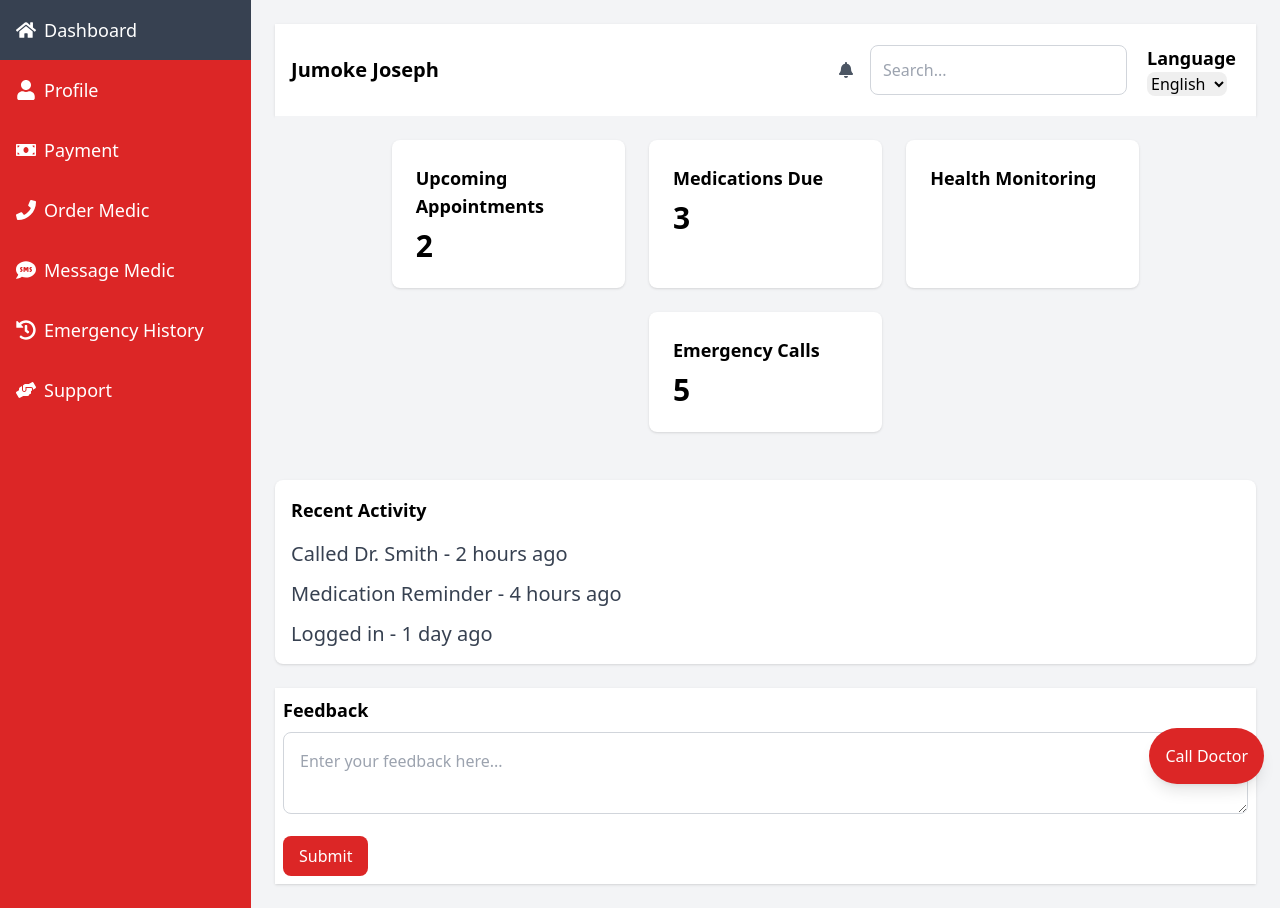
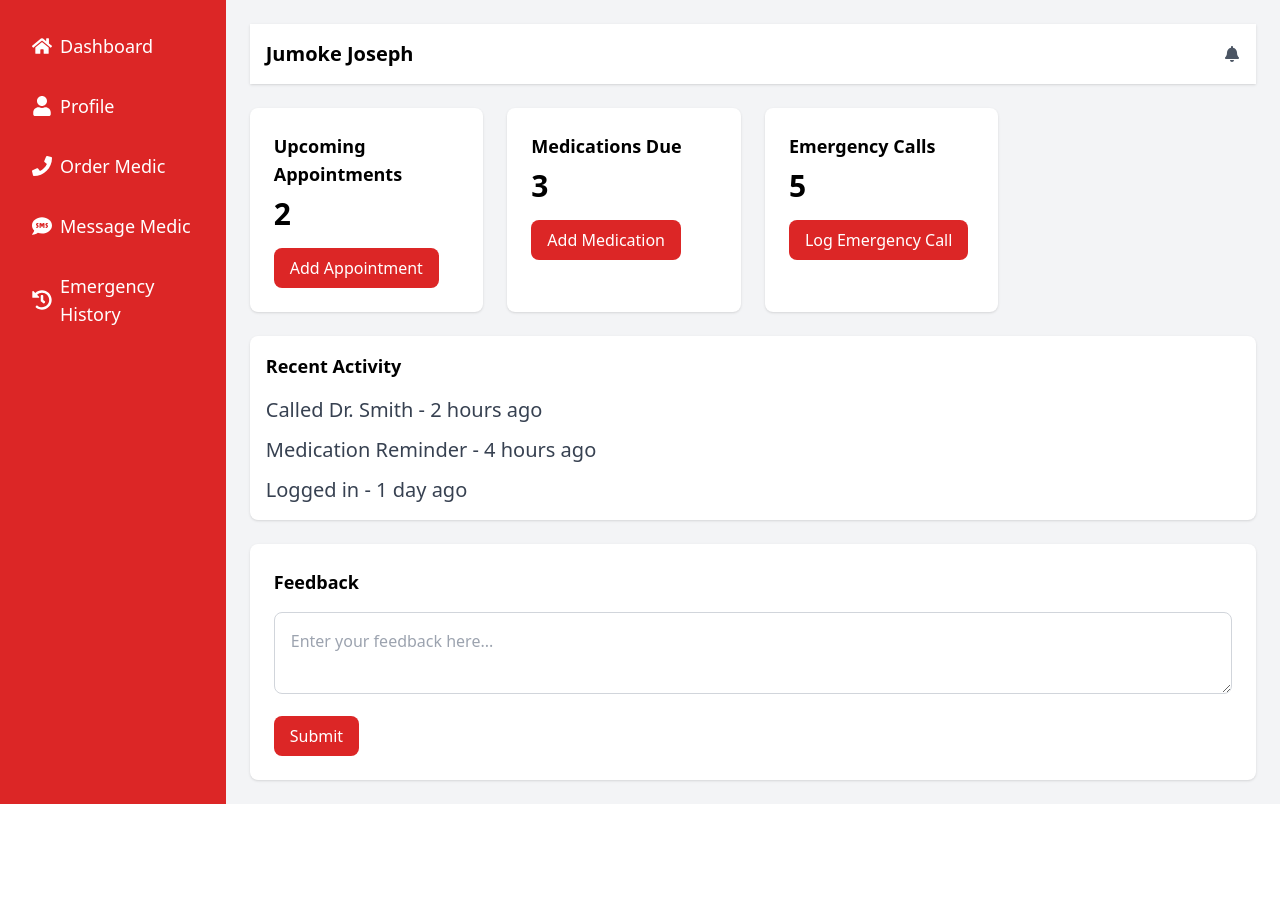
Before and after one commit to Izunna-24/emerghelp-frontend, a React (Create React App) app: page /dashboard in a window 1280 px wide. After the commit the page ends 804 px from the top, so only its background shows below. Built offline with nearby package versions, Linux system fonts and the light colour scheme.

Commit message:
added navbar

```diff
--- a/src/component/pages/accept request/AcceptOrder.jsx
+++ b/src/component/pages/accept request/AcceptOrder.jsx
@@ -1,26 +1,35 @@
-import React, { useState } from 'react';
+import React, { useState, useEffect } from 'react';
 import { motion } from 'framer-motion';
 import { MapContainer, TileLayer, Marker, Popup } from 'react-leaflet';
 import L from 'leaflet';
 
 const incomingOrder = {
-    id: 1,
-    description: 'Patient with chest pain',
-    userId: 123,
-    location: 'Remote Area',
-    distance: 35, // Distance from medic in km
-    coordinates: [3.377417, 6.506125] // Patient's coordinates
+    description: '13 years old male having seizure',
+    location: '314, Sabo Yaba',
+    distance: 10, // Distance from medic in km
+    coordinates: [6.506125, 3.377417] // Patient's coordinates
 };
 
 const AcceptOrderPage = () => {
     const [order, setOrder] = useState(incomingOrder);
     const [response, setResponse] = useState(null);
     const [loading, setLoading] = useState(false);
+    const [medicPosition, setMedicPosition] = useState([6.504015, 3.372335]);
 
-    const handleAcceptOrder = async () => {
+    useEffect(() => {
+        // Simulate live medic movement towards the patient
+        const interval = setInterval(() => {
+            setMedicPosition((prevPosition) => [
+                prevPosition[0] + 0.00001,
+                prevPosition[1] + 0.00001
+            ]);
+        }, 1000);
+
+        return () => clearInterval(interval);
+    }, []);
+
+    const handleAcceptOrder = () => {
         setLoading(true);
-
-        // Simulate order acceptance
         setTimeout(() => {
             setResponse({
                 success: true,
@@ -30,10 +39,8 @@ const AcceptOrderPage = () => {
         }, 1000);
     };
 
-    const handleRejectOrder = async () => {
+    const handleRejectOrder = () => {
         setLoading(true);
-
-        // Simulate order rejection
         setTimeout(() => {
             setResponse({
                 success: false,
@@ -52,13 +59,13 @@ const AcceptOrderPage = () => {
                     animate={{ opacity: 1, y: 0 }}
                     transition={{ duration: 0.5 }}
                 >
-                    <h1 className="text-2xl font-bold mb-4">Emergency Order</h1>
+                    <h1 className="text-3xl font-bold mb-4">Emergency Order</h1>
                     <motion.div
                         className="bg-red-400 text-white p-6 rounded-lg shadow-lg mb-4"
                         animate={{ scale: [1, 1.05, 1] }}
                         transition={{ duration: 1, repeat: Infinity, repeatType: 'reverse' }}
                     >
-                        <p className="text-lg font-semibold">Order ID: {order.id}</p>
+                        <p className="text-lg font-semibold">Order Details</p>
                         <p className="text-sm mb-2">Description: {order.description}</p>
                         <p className="text-sm mb-2">Location: {order.location}</p>
                         <p className="text-sm mb-4">Distance: {order.distance} km</p>
@@ -95,10 +102,11 @@ const AcceptOrderPage = () => {
                         url="https://{s}.tile.openstreetmap.org/{z}/{x}/{y}.png"
                         attribution='&copy; <a href="https://www.openstreetmap.org/copyright">OpenStreetMap</a> contributors'
                     />
+                    <Marker position={medicPosition} icon={L.icon({ iconUrl: 'https://cdnjs.cloudflare.com/ajax/libs/leaflet/1.7.1/images/marker-icon.png', iconSize: [25, 41], iconAnchor: [12, 41], popupAnchor: [1, -34] })}>
+                        <Popup>Medic is on the way</Popup>
+                    </Marker>
                     <Marker position={order.coordinates} icon={L.icon({ iconUrl: 'https://cdnjs.cloudflare.com/ajax/libs/leaflet/1.7.1/images/marker-icon.png', iconSize: [25, 41], iconAnchor: [12, 41], popupAnchor: [1, -34] })}>
-                        <Popup>
-                            Patient's Location
-                        </Popup>
+                        <Popup>Patient's Location</Popup>
                     </Marker>
                 </MapContainer>
             </div>
--- a/src/component/pages/orderMedic/OrderMedic.jsx
+++ b/src/component/pages/orderMedic/OrderMedic.jsx
@@ -23,11 +23,9 @@ const OrderMedicPage = () => {
     const handleSubmit = (e) => {
         e.preventDefault();
         setIsSubmitting(true);
-        // Simulating API call
         setTimeout(() => {
             console.log('Emergency Medic Order submitted:', formData);
             setIsSubmitting(false);
-            // Here you would typically send the formData to your API
         }, 2000);
     };
 
--- a/src/component/pages/usersignup/Dashboard.jsx
+++ b/src/component/pages/usersignup/Dashboard.jsx
@@ -1,31 +1,48 @@
-import React from 'react';
-import { FaHome, FaUser, FaBell, FaMoneyBill, FaPhone, FaSms, FaHistory, FaHandsHelping } from 'react-icons/fa';
+import React, { useState } from 'react';
+import { FaHome, FaUser, FaBell, FaPhone, FaSms, FaHistory, FaHandsHelping } from 'react-icons/fa';
 
 function Dashboard() {
+    // Dummy data for demo
+    const [appointments, setAppointments] = useState(2);
+    const [medicationsDue, setMedicationsDue] = useState(3);
+    const [emergencyCalls, setEmergencyCalls] = useState(5);
+    const [recentActivity, setRecentActivity] = useState([
+        { id: 1, text: 'Called Dr. Smith - 2 hours ago' },
+        { id: 2, text: 'Medication Reminder - 4 hours ago' },
+        { id: 3, text: 'Logged in - 1 day ago' },
+    ]);
+    const [feedback, setFeedback] = useState("");
+
+    // Handle adding a new appointment
+    const addAppointment = () => {
+        setAppointments(appointments + 1);
+        setRecentActivity([{ id: recentActivity.length + 1, text: 'Added a new appointment' }, ...recentActivity]);
+    };
+
+    // Handle adding new medications
+    const addMedication = () => {
+        setMedicationsDue(medicationsDue + 1);
+        setRecentActivity([{ id: recentActivity.length + 1, text: 'Added a new medication' }, ...recentActivity]);
+    };
+
+    // Handle logging a new emergency call
+    const addEmergencyCall = () => {
+        setEmergencyCalls(emergencyCalls + 1);
+        setRecentActivity([{ id: recentActivity.length + 1, text: 'Emergency call logged' }, ...recentActivity]);
+    };
+
+    // Handle form submission
+    const handleSubmit = (e) => {
+        e.preventDefault();
+        if (feedback.trim()) {
+            setRecentActivity([{ id: recentActivity.length + 1, text: `Feedback: ${feedback}` }, ...recentActivity]);
+            setFeedback("");
+        }
+    };
+
     return (
         <div className="flex flex-col lg:flex-row min-h-screen bg-gray-100">
-            {/* Mobile Menu */}
-            <nav className="lg:hidden bg-red-600 text-white w-full fixed bottom-0 left-0 z-10 flex justify-around py-3 shadow-lg">
-                <a href="/orderMedic" className="flex flex-col items-center">
-                    <FaPhone className="text-2xl" />
-                    <span className="text-xs">Order Medic</span>
-                </a>
-                <a href="/profile" className="flex flex-col items-center">
-                    <FaUser className="text-2xl" />
-                    <span className="text-xs">Profile</span>
-                </a>
-                <a href="/messageMedic" className="flex flex-col items-center">
-                    <FaSms className="text-2xl" />
-                    <span className="text-xs">Message Medic</span>
-                </a>
-                <a href="/emergencyHistory" className="flex flex-col items-center">
-                    <FaHistory className="text-2xl" />
-                    <span className="text-xs">Emergency History</span>
-                </a>
-            </nav>
-
-            {/* Desktop Sidebar */}
-            <aside className="hidden lg:block w-64 bg-red-600 text-white">
+            <aside className="w-full lg:w-64 bg-red-600 text-white p-4">
                 <nav>
                     <ul>
                         <li className="p-4 hover:bg-gray-700">
@@ -36,11 +53,6 @@ function Dashboard() {
                         <li className="p-4 hover:bg-gray-700">
                             <a href="/profile" className="flex items-center text-lg">
                                 <span className="mr-2 text-xl"><FaUser /></span> Profile
-                            </a>
-                        </li>
-                        <li className="p-4 hover:bg-gray-700">
-                            <a href="/payment" className="flex items-center text-lg">
-                                <span className="mr-2 text-xl"><FaMoneyBill /></span> Payment
                             </a>
                         </li>
                         <li className="p-4 hover:bg-gray-700">
@@ -58,90 +70,62 @@ function Dashboard() {
                                 <span className="mr-2 text-xl"><FaHistory /></span> Emergency History
                             </a>
                         </li>
-                        <li className="p-4 hover:bg-gray-700">
-                            <a href="/support" className="flex items-center text-lg">
-                                <span className="mr-2 text-xl"><FaHandsHelping /></span> Support
-                            </a>
-                        </li>
                     </ul>
                 </nav>
             </aside>
 
-            {/* Main Content */}
-            <div className="flex-grow p-6">
-                <header className="bg-white shadow p-4 flex flex-col sm:flex-row justify-between items-center">
-                    <div>
+            <div className="flex-grow p-6 bg-gray-100">
+                <header className="bg-white shadow p-4 flex justify-between items-center">
                     <h1 className="text-xl font-semibold">Jumoke Joseph</h1>
-                    </div>
-                    <div className="flex flex-col sm:flex-row items-center space-y-4 sm:space-y-0 sm:space-x-4 mt-4 sm:mt-0">
-                        <button className="text-gray-600 hover:text-gray-900 transition-transform duration-500 hover:scale-110">
+                    <button className="text-gray-600 hover:text-gray-900 transition duration-300">
                         <FaBell />
                     </button>
-                        <input
-                            type="text"
-                            placeholder="Search..."
-                            className="w-full sm:w-auto p-3 rounded-lg border border-gray-300 focus:outline-none focus:ring-2 focus:ring-red-600 transition duration-300"
-                        />
-                        <div className="bg-white p-1 rounded-sm">
-                            <h2 className="text-lg font-semibold">Language</h2>
-                            <select
-                                className="max-w-sm rounded-lg border-gray-300 focus:ring-2 focus:ring-red-600 transition duration-300">
-                                <option>English</option>
-                                <option>Spanish</option>
-                                <option>French</option>
-                            </select>
-                        </div>
-                    </div>
                 </header>
 
-                {/* Dashboard Cards */}
-                <div className="p-6 bg-gray-100">
-                    <div className="flex flex-wrap gap-6 justify-center">
-                        <div className="bg-white p-6 rounded-lg shadow w-full sm:w-1/2 lg:w-1/4 transition-transform duration-500 hover:scale-110">
+                <div className="mt-6 grid grid-cols-1 sm:grid-cols-2 lg:grid-cols-4 gap-6">
+                    <div className="bg-white p-6 rounded-lg shadow transition-transform duration-500 hover:scale-110">
                         <h2 className="text-lg font-semibold">Upcoming Appointments</h2>
-                            <p className="mt-2 text-3xl font-bold">2</p>
+                        <p className="mt-2 text-3xl font-bold">{appointments}</p>
+                        <button onClick={addAppointment} className="mt-4 bg-red-600 text-white py-2 px-4 rounded-lg hover:bg-red-700 transition duration-300">
+                            Add Appointment
+                        </button>
                     </div>
-                        <div className="bg-white p-6 rounded-lg shadow w-full sm:w-1/2 lg:w-1/4 transition-transform duration-500 hover:scale-110">
+
+                    <div className="bg-white p-6 rounded-lg shadow transition-transform duration-500 hover:scale-110">
                         <h2 className="text-lg font-semibold">Medications Due</h2>
-                            <p className="mt-2 text-3xl font-bold">3</p>
+                        <p className="mt-2 text-3xl font-bold">{medicationsDue}</p>
+                        <button onClick={addMedication} className="mt-4 bg-red-600 text-white py-2 px-4 rounded-lg hover:bg-red-700 transition duration-300">
+                            Add Medication
+                        </button>
                     </div>
-                        <div className="bg-white p-6 rounded-lg shadow w-full sm:w-1/2 lg:w-1/4 transition-transform duration-500 hover:scale-110">
-                            <h2 className="text-lg font-semibold">Health Monitoring</h2>
-                        </div>
-                        <div className="bg-white p-6 rounded-lg shadow w-full sm:w-1/2 lg:w-1/4 transition-transform duration-500 hover:scale-110">
+
+                    <div className="bg-white p-6 rounded-lg shadow transition-transform duration-500 hover:scale-110">
                         <h2 className="text-lg font-semibold">Emergency Calls</h2>
-                            <p className="mt-2 text-3xl font-bold">5</p>
-                        </div>
+                        <p className="mt-2 text-3xl font-bold">{emergencyCalls}</p>
+                        <button onClick={addEmergencyCall} className="mt-4 bg-red-600 text-white py-2 px-4 rounded-lg hover:bg-red-700 transition duration-300">
+                            Log Emergency Call
+                        </button>
                     </div>
                 </div>
 
-                {/* Recent Activity Section */}
-                <div className="bg-white p-4 rounded-lg shadow flex flex-col sm:flex-row justify-between mt-6">
-                    <div>
+                <div className="bg-white p-4 rounded-lg shadow mt-6">
                     <h2 className="text-lg font-bold">Recent Activity</h2>
                     <ul className="mt-4 space-y-3">
-                            <li className="text-gray-700 text-xl">Called Dr. Smith - 2 hours ago</li>
-                            <li className="text-gray-700 text-xl">Medication Reminder - 4 hours ago</li>
-                            <li className="text-gray-700 text-xl">Logged in - 1 day ago</li>
+                        {recentActivity.map((activity) => (
+                            <li key={activity.id} className="text-gray-700 text-xl">{activity.text}</li>
+                        ))}
                     </ul>
                 </div>
-                </div>
 
-                {/* Call Doctor Button */}
-                <div className="fixed bottom-4 right-4">
-                    <button className="bg-red-600 text-white p-4 rounded-full shadow-lg hover:bg-red-700 transition-transform duration-500 hover:scale-110">
-                        Call Doctor
-                    </button>
-                </div>
-
-                {/* Feedback Section */}
-                <div className="bg-white p-2 shadow mt-6">
+                <div className="bg-white p-6 rounded-lg shadow mt-6">
                     <h2 className="text-lg font-bold">Feedback</h2>
-                    <form className="mt-2">
+                    <form onSubmit={handleSubmit} className="mt-4">
                         <textarea
+                            value={feedback}
+                            onChange={(e) => setFeedback(e.target.value)}
                             placeholder="Enter your feedback here..."
                             className="w-full p-4 rounded-lg border border-gray-300 focus:outline-none focus:ring-2 focus:ring-red-600 transition duration-300"
-                        ></textarea>
+                        />
                         <button
                             type="submit"
                             className="mt-4 bg-red-600 text-white py-2 px-4 rounded-lg hover:bg-red-700 transition duration-300">
--- a/src/component/pages/usersignup/Register.jsx
+++ b/src/component/pages/usersignup/Register.jsx
@@ -1,12 +1,27 @@
-import React from 'react';
+import React, { useState } from 'react';
 import { FaArrowLeft } from 'react-icons/fa';
 import { useNavigate } from "react-router-dom";
 
 const Register = () => {
     const navigate = useNavigate();
 
+    // State to store form input values
+    const [firstName, setFirstName] = useState("");
+    const [lastName, setLastName] = useState("");
+    const [gender, setGender] = useState("");
+    const [phoneNumber, setPhoneNumber] = useState("");
+    const [email, setEmail] = useState("");
+    const [password, setPassword] = useState("");
+    const [submitted, setSubmitted] = useState(false);
+
     const handleSetProfileClick = () => {
-        navigate('/dashboard');
+        // Check if all fields are filled before proceeding
+        if (firstName && lastName && gender && phoneNumber && email && password) {
+            setSubmitted(true);
+            navigate('/dashboard');
+        } else {
+            alert("Please fill in all the fields before submitting!");
+        }
     };
 
     return (
@@ -17,45 +32,66 @@ const Register = () => {
                 <input
                     type="text"
                     placeholder="First Name"
+                    value={firstName}
+                    onChange={(e) => setFirstName(e.target.value)}
                     className="w-full p-3 mb-4 border border-gray-300 rounded-lg focus:outline-none focus:ring-2 focus:ring-red-600 transition duration-300"
                 />
                 <input
                     type="text"
                     placeholder="Last Name"
+                    value={lastName}
+                    onChange={(e) => setLastName(e.target.value)}
                     className="w-full p-3 mb-4 border border-gray-300 rounded-lg focus:outline-none focus:ring-2 focus:ring-red-600 transition duration-300"
                 />
                 <div className="w-full mb-4 border border-gray-300 rounded-lg focus:outline-none focus:ring-2 focus:ring-red-600 transition duration-300">
                     <select
                         id="Gender"
+                        value={gender}
+                        onChange={(e) => setGender(e.target.value)}
                         className="w-full p-3 bg-white border-none rounded-lg focus:outline-none"
                     >
-                        <option value="" disabled selected>Gender</option>
+                        <option value="" disabled>Gender</option>
                         <option value="Male">Male</option>
                         <option value="Female">Female</option>
+                        <option value="Undefined">Undefined</option>
+
                     </select>
                 </div>
                 <input
                     type="number"
                     placeholder="Phone Number"
+                    value={phoneNumber}
+                    onChange={(e) => setPhoneNumber(e.target.value)}
                     className="w-full p-3 mb-4 border border-gray-300 rounded-lg focus:outline-none focus:ring-2 focus:ring-red-600 transition duration-300"
                 />
                 <input
                     type="email"
                     placeholder="Email"
+                    value={email}
+                    onChange={(e) => setEmail(e.target.value)}
                     className="w-full p-3 mb-4 border border-gray-300 rounded-lg focus:outline-none focus:ring-2 focus:ring-red-600 transition duration-300"
                 />
                 <input
                     type="password"
                     placeholder="Password"
+                    value={password}
+                    onChange={(e) => setPassword(e.target.value)}
                     className="w-full p-3 mb-4 border border-gray-300 rounded-lg focus:outline-none focus:ring-2 focus:ring-red-600 transition duration-300"
                 />
                 <button
-                    type="submit"
+                    type="button"
                     className="w-full bg-red-600 text-white py-3 rounded-lg font-semibold hover:bg-red-700 transition duration-300"
                     onClick={handleSetProfileClick}
                 >
                     Set Profile
                 </button>
+
+                {submitted && (
+                    <div className="mt-4 bg-green-100 text-green-800 p-4 rounded-lg">
+                        Profile successfully submitted!
+                    </div>
+                )}
+
                 <div className="mt-6 text-center">
                     <a href="/" className="text-red-600 hover:underline flex items-center justify-center transition duration-300">
                         <FaArrowLeft className="mr-2" />
```
Also changed, not shown: src/component/pages/become a medic/SetMedicProfile.jsx (+47 -9 lines). Lines whose indentation alone changed are shown as unchanged.
